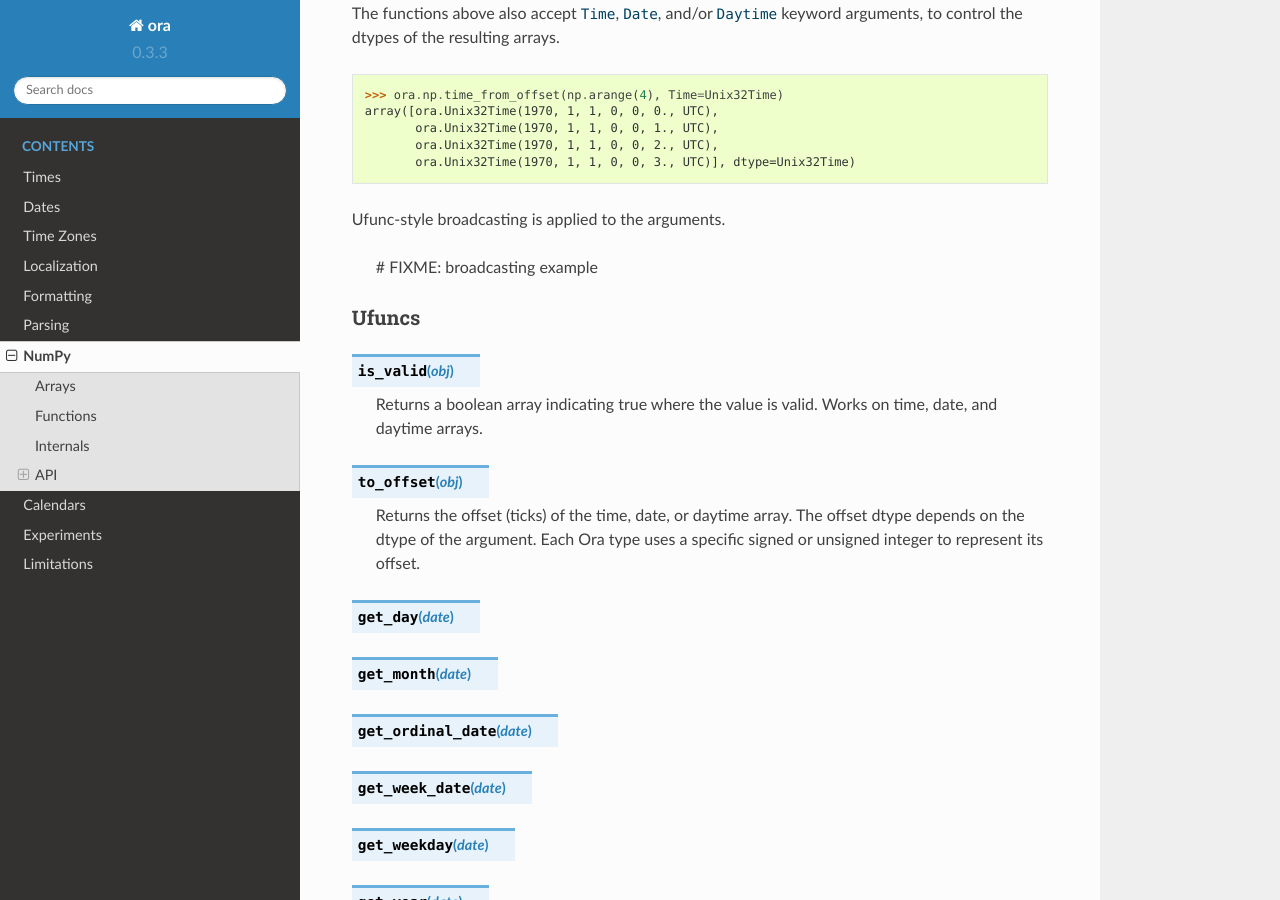
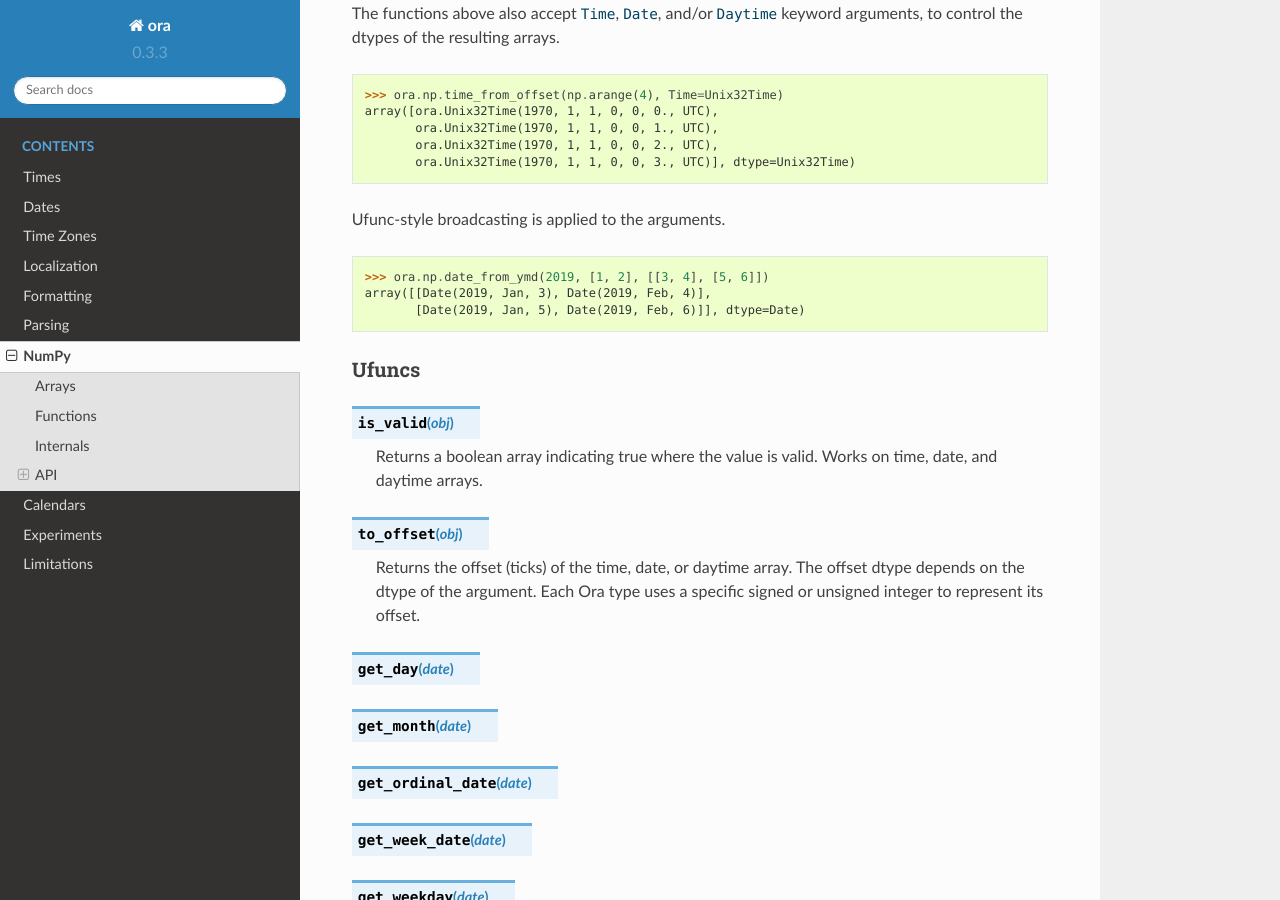
Before and after one commit to alexhsamuel/ora, a Sphinx documentation site: the page built from docs/numpy.rst, in a window 1280 px wide and 900 px high, scrolled down 2910 px. Built offline with Sphinx 7.4.7 and the Read the Docs theme 2.0.0, drawn with Linux system fonts in a browser that asks for light colours.

Commit message:
Broadcasting example.

```diff
--- a/docs/numpy.rst
+++ b/docs/numpy.rst
@@ -146,8 +146,9 @@ arguments, to control the dtypes of the resulting arrays.
 
 Ufunc-style broadcasting is applied to the arguments.
 
-    # FIXME: broadcasting example
-
+    >>> ora.np.date_from_ymd(2019, [1, 2], [[3, 4], [5, 6]])
+    array([[Date(2019, Jan, 3), Date(2019, Feb, 4)],
+           [Date(2019, Jan, 5), Date(2019, Feb, 6)]], dtype=Date)
 
 
 Ufuncs
```
